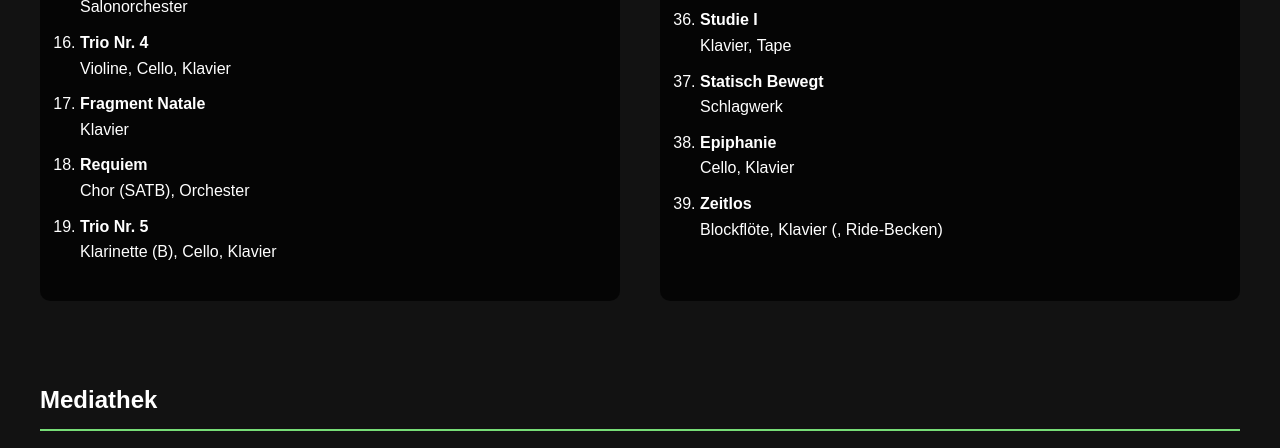
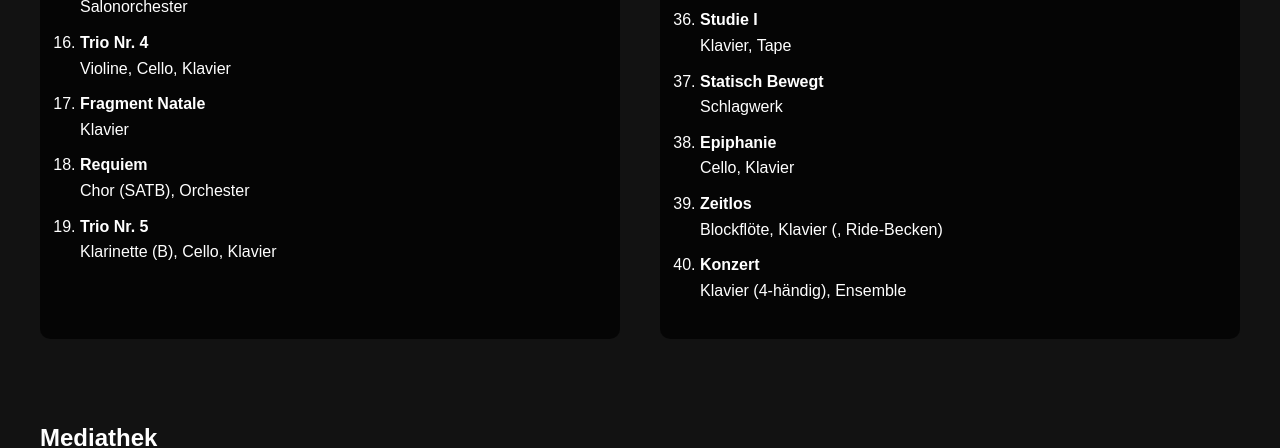
Before and after one commit to chezmirak/karim-zech.com, a plain HTML site: page index.html in a window 1280 px wide. Shown: the part 2287-2735 px from the top of the page. Drawn offline with Linux system fonts and the light colour scheme; grey boxes are pictures that could not be loaded; a web font is replaced by a local one.

Commit message:
Update index.html

```diff
--- a/index.html
+++ b/index.html
@@ -123,6 +123,7 @@
                     <li><strong>Statisch Bewegt</strong><br>Schlagwerk</li>
                     <li><strong>Epiphanie</strong><br>Cello, Klavier</li>
                     <li><strong>Zeitlos</strong><br>Blockflöte, Klavier (, Ride-Becken)</li>
+                    <li><strong>Konzert</strong><br>Klavier (4-händig), Ensemble</li>
                 </ol>
             </div>
         </div>
```
